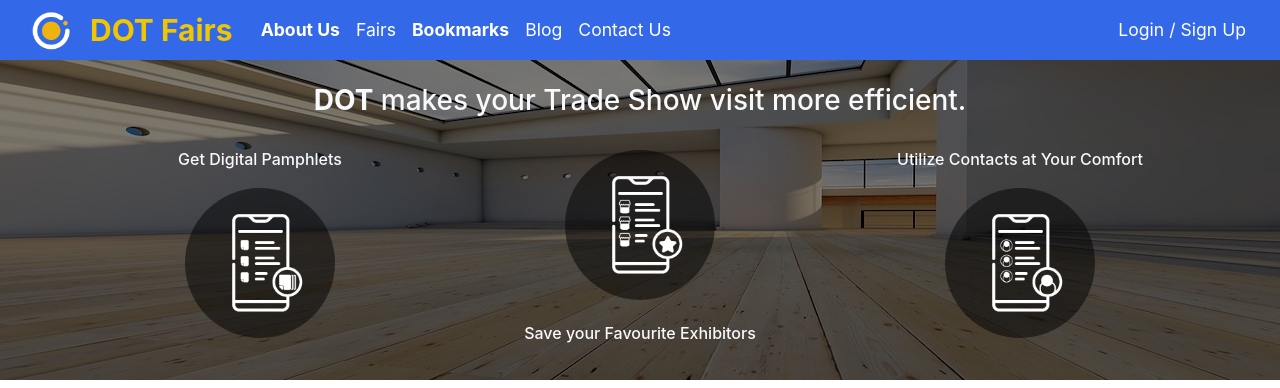
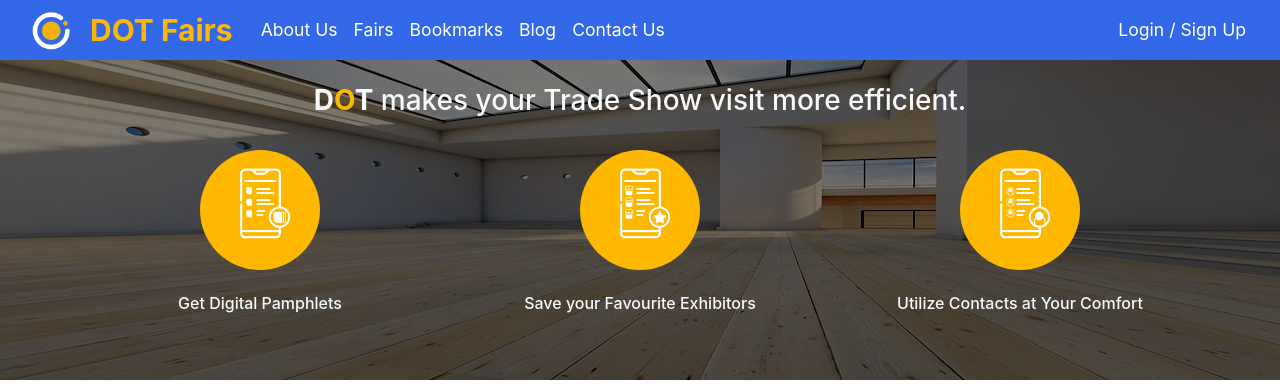
Before and after one commit to bhatvikrant/DOT, a React (Create React App) app: page / in a window 1280 px wide. Shown: the top 388 px of the page. Built offline with nearby package versions, Linux system fonts and the light colour scheme; no server answers.

Commit message:
website improved

```diff
--- a/src/components/Landing.js
+++ b/src/components/Landing.js
@@ -22,32 +22,36 @@
 				<Row className='d-inline'>
 					<Col>
 						<h3 className='text-center text-light'>
-							<b>DOT</b> makes your Trade Show visit more efficient.
+							<b>D<span className='primaryYellowColor'>O</span>T</b> makes your Trade Show visit more efficient.
 						</h3>
 					</Col>
 				</Row>
 				<div className='container text-center justify-content'>
 					<Row>
 						<Col align='center' md={4} xs={4}>
-							<h6 className='min__height__60 text-light'>
-								Get Digital Pamphlets
-							</h6>
+
 
 							<div
 								style={{
-									background: 'rgba(0, 0, 0, 0.5)',
-									height: '150px',
-									width: '150px',
+									// background: 'rgba(0, 0, 0, 0.5)',
+									background: 'rgb(255,184,0)',
+									height: '120px',
+									width: '120px',
 								}}
 								className='rounded-circle custom__icon__bg'
 							>
 								<img
 									src={digitalPhamphlets}
 									alt='Get Digital Pamphlets, say no to heavy bags'
-									height='140'
+									height='100'
 									className='custom__icon'
 								/>
 							</div>
+
+							<br />
+							<h6 className='min__height__60 text-light'>
+								Get Digital Pamphlets
+							</h6>
 						</Col>
 
 						<Col align='center' md={4} xs={4}>
@@ -55,16 +59,17 @@
 
 							<div
 								style={{
-									background: 'rgba(0, 0, 0, 0.5)',
-									height: '150px',
-									width: '150px',
+									// background: 'rgba(0, 0, 0, 0.5)',
+									background: 'rgb(255,184,0)',
+									height: '120px',
+									width: '120px',
 								}}
 								className='rounded-circle custom__icon__bg'
 							>
 								<img
 									src={saveExhibitors}
 									alt='Save your Favourite Exhibitors'
-									height='140'
+									height='100'
 									className='custom__icon'
 								/>
 							</div>
@@ -75,25 +80,30 @@
 						</Col>
 
 						<Col align='center' md={4} xs={4}>
-							<h6 className='min__height__60 text-light'>
-								Utilize Contacts at Your Comfort
-							</h6>
 
 							<div
 								style={{
-									background: 'rgba(0, 0, 0, 0.5)',
-									height: '150px',
-									width: '150px',
+									// background: 'rgba(0, 0, 0, 0.5)',
+									background: 'rgb(255,184,0)',
+									height: '120px',
+									width: '120px',
 								}}
 								className='rounded-circle custom__icon__bg'
 							>
 								<img
 									src={utilizeContacts}
 									alt='Utilize Contacts at Your Comfort'
-									height='140'
+									height='100'
 									className='custom__icon'
 								/>
 							</div>
+
+							<br />
+
+							<h6 className='min__height__60 text-light'>
+								Utilize Contacts at Your Comfort
+							</h6>
+
 						</Col>
 					</Row>
 				</div>
--- a/src/components/LoginModal.js
+++ b/src/components/LoginModal.js
@@ -48,10 +48,8 @@
 						</Dropdown.Toggle>
 
 						<Dropdown.Menu>
-							<Dropdown.Item href='/my-profile'>My Profile</Dropdown.Item>
-							<Dropdown.Item href='/my-bookings'>My Bookings</Dropdown.Item>
-							<Dropdown.Item href='/my-credits'>My Credits</Dropdown.Item>
-							<Dropdown.Item onClick={() => this.props.handleLogout()}>
+							<Dropdown.Item href='/my-profile' className='text-dark'>My Profile</Dropdown.Item>
+							<Dropdown.Item onClick={() => this.props.handleLogout()} className='text-dark'>
 								Logout
 							</Dropdown.Item>
 						</Dropdown.Menu>
--- a/src/components/navbar/components/Toolbar/Toolbar.css
+++ b/src/components/navbar/components/Toolbar/Toolbar.css
@@ -25,14 +25,14 @@
 
 	text-decoration: none !important;
 	font-size: 30px;
-	color: #f0c600;
+	color: #ffb800;
 }
 
 .toolbar__logo :hover {
-	color: #f0c600;
+	color: #ffb800;
 }
 .toolbar__logo a :hover {
-	color: #f0c600;
+	color: #ffb800;
 }
 
 .logoName {
@@ -40,11 +40,11 @@
 
 	text-decoration: none !important;
 	font-size: 30px;
-	color: #f0c600;
+	color: #ffb800;
 }
 
 .logoName :hover {
-	color: #f0c600;
+	color: #ffb800;
 }
 
 .spacer {
--- a/src/components/navbar/components/Toolbar/Toolbar.js
+++ b/src/components/navbar/components/Toolbar/Toolbar.js
@@ -30,7 +30,9 @@
 				<div className='toolbar_navigation-items'>
 					<ul>
 						<li>
-							<NavLink to='/' activeClassName='selected'>
+							<NavLink to='/'
+							// activeClassName='selected'
+							>
 								About Us
 							</NavLink>
 						</li>
@@ -40,7 +42,9 @@
 							</NavLink>
 						</li>
 						<li>
-							<NavLink to='/' activeClassName='selected'>
+							<NavLink to='/'
+							// activeClassName='selected'
+							>
 								Bookmarks
 							</NavLink>
 						</li>
--- a/src/css/primaryColors.css
+++ b/src/css/primaryColors.css
@@ -1,3 +1,7 @@
 .primaryBlueColor {
 	background-color: #3368e8;
 }
+
+.primaryYellowColor {
+	color: #ffb800;
+}
--- a/src/pages/MyProfile.js
+++ b/src/pages/MyProfile.js
@@ -43,15 +43,15 @@
 			.then((response) => {
 				console.log('User data log', response);
 				this.setState({
-					name: response.data.user.name ? response.data.user.name : '',
-					email: response.data.user.email ? response.data.user.email : '',
-					address: response.data.user.address ? response.data.user.address : '',
-					mobile: response.data.user.mobile,
-					company: response.data.user.company ? response.data.user.company : '',
-					designation: response.data.user.designation
-						? response.data.user.designation
+					name: response.data.data.user.name ? response.data.data.user.name : '',
+					email: response.data.data.user.email ? response.data.data.user.email : '',
+					address: response.data.data.user.address ? response.data.data.user.address : '',
+					mobile: response.data.data.user.mobile,
+					company: response.data.data.user.company ? response.data.data.user.company : '',
+					designation: response.data.data.user.designation
+						? response.data.data.user.designation
 						: '',
-					about: response.data.user.about ? response.data.user.about : '',
+					about: response.data.data.user.about ? response.data.data.user.about : '',
 				});
 			})
 			.catch((err) => {
@@ -136,7 +136,7 @@
 		return (
 			<div>
 				<br />
-
+				{console.log('STATE', this.state)}
 				<Container>
 					<Row>
 						<Col md={9}>
```
Lines whose indentation alone changed are shown as unchanged.
